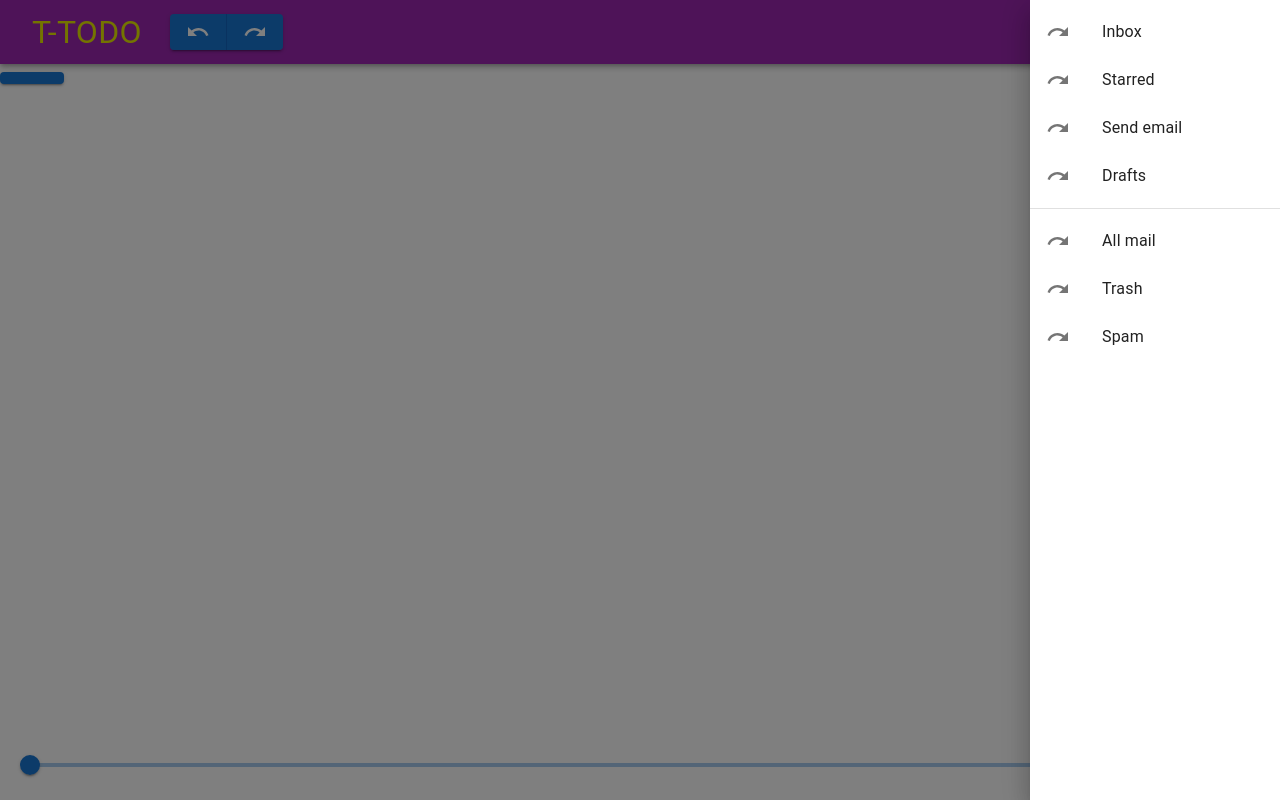
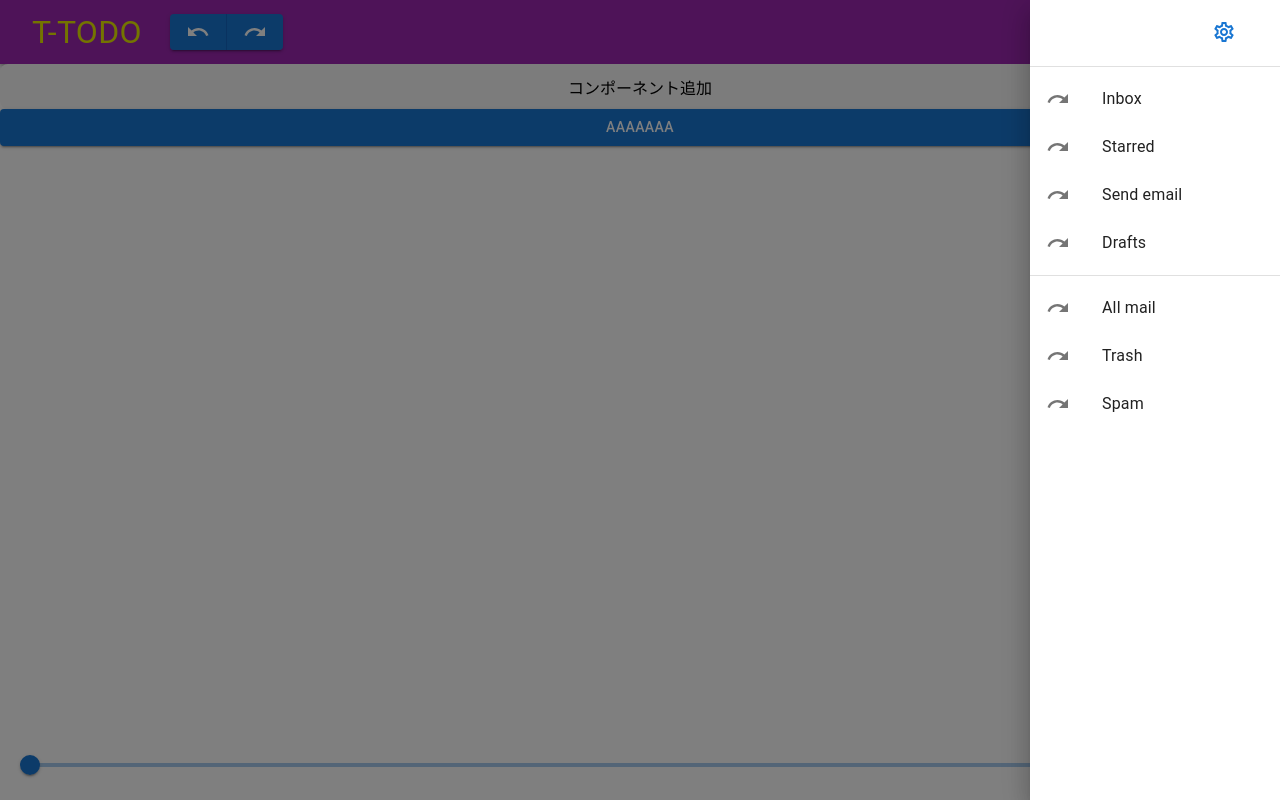
Before and after one commit to GodHexagon/to-do2, a React (Vite) app in the folder vite-project/: page / in a window 1280 px wide. Both pictures are taken after a click on the button 1224 px from the left and 32 px from the top of the page. Built offline with nearby package versions, Linux system fonts and the light colour scheme.

Commit message:
modified:   vite-project/src/App.tsx

```diff
--- a/vite-project/src/App.tsx
+++ b/vite-project/src/App.tsx
@@ -37,7 +37,7 @@ export const App = () => {
     right: false,
   });
   const toggleDrawer =
-    (anchor: Anchor, open: boolean) =>
+    (anchor: Anchor, mode: number) => //mode = -1:false, 0:Not, 1:true
     (event: React.KeyboardEvent | React.MouseEvent) =>
   {
     if (
@@ -49,7 +49,13 @@ export const App = () => {
       )
     ){ return; }
 
-    setState({ ...state, [anchor]: open });
+    if(mode === -1) {
+      setState({ ...state, [anchor]: false });
+    } else if(mode === 1) {
+      setState({ ...state, [anchor]: true });
+    } else {
+      setState({ ...state, [anchor]: !state[anchor] });
+    }
   };
 
   // settingsの中身
@@ -57,9 +63,13 @@ export const App = () => {
     <Box
       sx={{ width: anchor === 'top' || anchor === 'bottom' ? 'auto' : 250 }}
       role="presentation"
-      onClick={toggleDrawer(anchor, false)}
-      onKeyDown={toggleDrawer(anchor, false)}
+      onClick={toggleDrawer(anchor, -1)}
+      onKeyDown={toggleDrawer(anchor, -1)}
     >
+      <List>
+        <ListItem sx={{ height: '50px' }}></ListItem>
+      </List>
+      <Divider />
       <List>
         {['Inbox', 'Starred', 'Send email', 'Drafts'].map((text, index) => (
           <ListItem key={text} disablePadding>
@@ -88,6 +98,16 @@ export const App = () => {
     </Box>
   );
 
+  // エリア追加
+  const [componentCount, setComponentCount] = useState(1);
+  const addComponent = () => {
+    setComponentCount(componentCount + 1);
+  };
+
+  const card = () => (
+    <Box></Box>
+  )
+
   // スクロールバーの中身
   const sideScrollBar = () => (
     <Slider></Slider>
@@ -100,7 +120,7 @@ export const App = () => {
       <AppBar position="static" color="secondary" sx={{ justifyContent: 'center' }}>
         <Toolbar>
           <Button variant="text" href="../index.html" sx={{ marginRight: '20px' }}>
-              <Typography sx={{ fontSize: '2rem', color: '#e9e900' }}>T-ToDo</Typography>
+            <Typography sx={{ fontSize: '2rem', color: '#e9e900' }}>T-ToDo</Typography>
           </Button>
           <ButtonGroup variant="contained" aria-label="outlined button group">
             <Button>
@@ -113,26 +133,30 @@ export const App = () => {
 
           <Box sx={{ flex: '1' }}></Box>
 
-          <Button variant="text" onClick={toggleDrawer('right', true)}>
-            <SettingsIcon></SettingsIcon>
+          <Button variant="text" onClick={toggleDrawer('right', 0)} sx={{ zIndex: '1300' }}>
+            <SettingsIcon />
           </Button>
           <SwipeableDrawer
             anchor={'right'}
             open={state['right']}
-            onClose={toggleDrawer('right', false)}
-            onOpen={toggleDrawer('right', true)}
+            onClose={toggleDrawer('right', -1)}
+            onOpen={toggleDrawer('right', 1)}
           >
             {settings('right')}
           </SwipeableDrawer>
         </Toolbar>
       </AppBar>
 
-      <Box overflow="scroll" sx={{ flex: 1 }}>
-        <Grid container direction="column">
-          <Grid>
-            <Button variant='contained'></Button>
+      <Box overflow="hidden" sx={{ flex: 1 }}>
+        <Box height="100%" position="relative">
+          <Grid container direction="column">
+            <button onClick={addComponent}>コンポーネント追加</button>
+            {Array.from(
+              { length: componentCount },
+              () => (<Button variant='contained'>aaaaaaa</Button>)
+            )}
           </Grid>
-        </Grid>
+        </Box>
       </Box>
 
       <Stack paddingX="30px" direction="row" spacing={2} justifyContent="center" alignItems="center" sx={{ height: '70px' }}>
```
